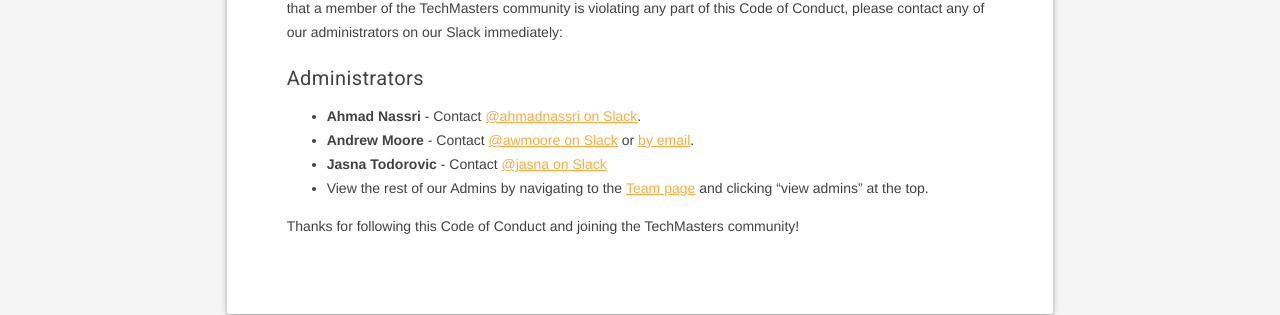
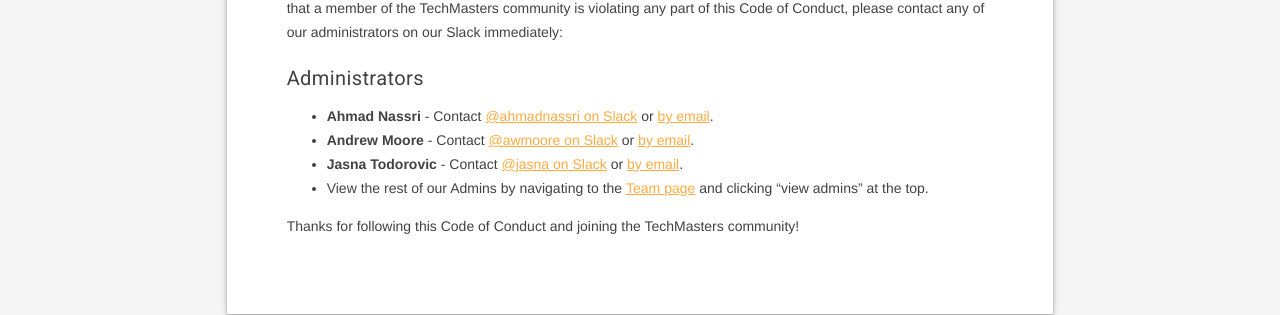
Before and after one commit to TechnologyMasters/techmasters.chat, a Jekyll site: the page built from conduct/index.md, in a window 1280 px wide and 900 px high, scrolled down 3153 px. Shown: the part 337-652 px from the top of the window. Built offline with Jekyll 4.4.1, drawn with Linux system fonts in a browser that asks for light colours; comment, search, counter and statistics services are not loaded.

Commit message:
feat(add new email domain aliases):

```diff
--- a/conduct/index.md
+++ b/conduct/index.md
@@ -92,9 +92,9 @@
 
 ##### Administrators
 
-* **Ahmad Nassri** - Contact [@ahmadnassri on Slack](https://techmasters.slack.com/messages/@ahmadnassri).
-* **Andrew Moore** - Contact [@awmoore on Slack](https://techmasters.slack.com/messages/@awmoore) or [by email](http://www.google.com/recaptcha/mailhide/d?k=01a1e0Lq3Dpb2-lbWqjGcB5w==&c=jx3c5YpJM4u8FXIh0fmcE-OD2pxTbyMn0ES0KrcRlZk=).
-* **Jasna Todorovic** - Contact [@jasna on Slack](https://techmasters.slack.com/messages/@jasna)
+* **Ahmad Nassri** - Contact [@ahmadnassri on Slack](https://techmasters.slack.com/messages/@ahmadnassri) or [by email](mailto:ahmad@techmasters.email).
+* **Andrew Moore** - Contact [@awmoore on Slack](https://techmasters.slack.com/messages/@awmoore) or [by email](mailto:andrew@techmasters.email).
+* **Jasna Todorovic** - Contact [@jasna on Slack](https://techmasters.slack.com/messages/@jasna) or [by email](mailto:jasna@techmasters.email).
 * View the rest of our Admins by navigating to the [Team page](https://techmasters.slack.com/team) and clicking "view admins" at the top.
 
 Thanks for following this Code of Conduct and joining the TechMasters community!
```
